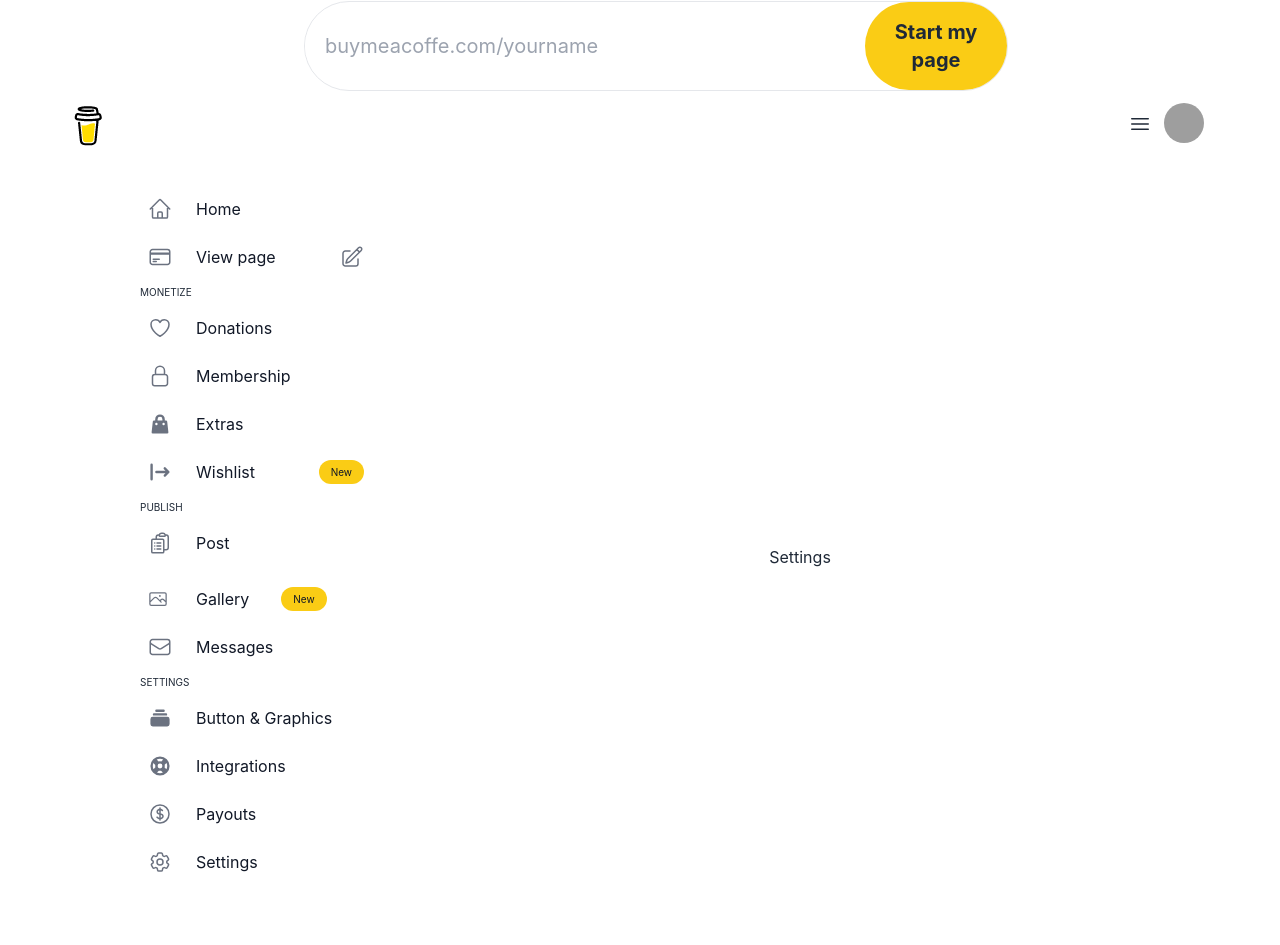
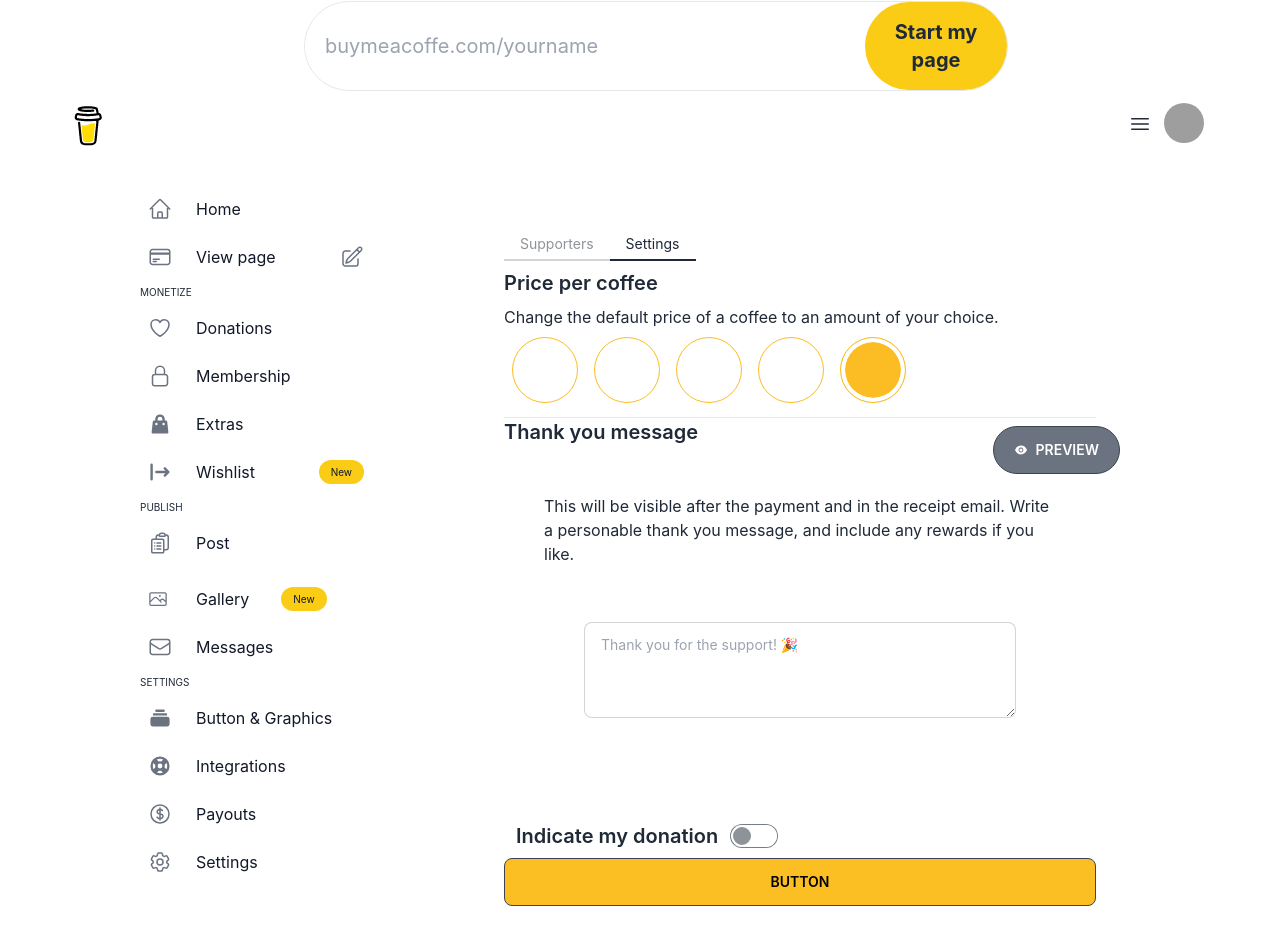
Before and after one commit to alamin00006/buy-mea-coffe, a React (Create React App) app: page /sideNavbar/settings in a window 1280 px wide. Shown: the part 569-1514 px from the top of the page. Built offline with nearby package versions, Linux system fonts and the light colour scheme; grey boxes are pictures that could not be loaded.

Commit message:
donations and setting page complete

```diff
--- a/src/components/Home/SideNavbar/Donations/Donations.js
+++ b/src/components/Home/SideNavbar/Donations/Donations.js
@@ -1,10 +1,82 @@
 import React from 'react';
+import { Link } from 'react-router-dom';
+import { SiGithubsponsors } from "react-icons/si";
+import {BiDollarCircle} from "react-icons/bi";
+import {AiOutlineDollarCircle} from "react-icons/ai";
+import "./Donations.css"
 
 const Donations = () => {
     return (
-        <div>
-            <h1>Donations</h1>
+
+        <div className='bg-white w-full h-[100vh] mx-auto'>
+
+      <div class="card-body m-10 bg-white ">
+
+      <div class="tabs ">
+        <Link class="tab tab-bordered tab-active" to="/sideNavbar/donations">Supporters</Link>
+        <Link class="tab tab-bordered " to="/sideNavbar/settings">Settings</Link>
         </div>
+
+
+        <div className='mx-auto my-5'>
+                    <div class="stats shadow bg-slate-100 mx-2 px-3">
+                    <div class="stat ">
+
+                        <div class="stat-value">0</div>
+                        <div class="group flex items-center mt-5">
+                        <SiGithubsponsors/>
+                        <div class="ltr:ml-3 rtl:mr-3">
+                            <p class=" text-sm font-medium mx-3">Supporter</p>
+                        </div>
+                        </div>
+                    </div>
+                    </div>
+
+                    <div class="stats shadow bg-slate-100 mx-2 px-3">
+                    <div class="stat">
+
+                        <div class="stat-value">$0</div>
+                        <div class="group flex items-center mt-5">
+                        <AiOutlineDollarCircle/>
+                        <div class="ltr:ml-3 rtl:mr-3">
+                            <p class="text-sm font-medium mx-3">Last 30 day</p>
+                        </div>
+                        </div>
+                    </div>
+                    </div>
+
+                    <div class="stats shadow bg-slate-100 mx-2 px-3">
+                    <div class="stat">
+
+                        <div class="stat-value">$0</div>
+                       <div class="group flex items-center mt-5">
+                        <BiDollarCircle/>
+                        <div class="ltr:ml-3 rtl:mr-3">
+                            <p class="text-sm font-medium mx-3">All-Time</p>
+                        </div>
+                        </div>
+                    </div>
+                    </div>
+                </div>
+                    <hr/>
+
+
+                    <div class="card w-full card-body border-solid m-10 bg-base-100 shadow-xl mx-auto">
+
+                <div class="card-body items-center text-center">
+                    <div class="card-actions text-xl bg-slate-300 p-3 rounded-full">
+                    <SiGithubsponsors className='m-auto'><span className='mt-'>0</span></SiGithubsponsors>
+
+
+                    </div>
+                    <h2 class="card-title">You don't have any supporters yet</h2>
+                    <p>Share your page with your audience to get started.</p>
+                </div>
+                </div>
+
+ </div>
+ </div>
+
     );
 };
 
--- a/src/components/Home/SideNavbar/MemberShips/MemberShips.js
+++ b/src/components/Home/SideNavbar/MemberShips/MemberShips.js
@@ -1,7 +1,7 @@
 import React from 'react';
 import { BsArrowRight } from "react-icons/bs";
-import img1 from '../img/mem-onboard-1.png'
-import img2 from '../img/mem-onboard-2.png'
+import img1 from '../../../../images/mem-onboard-1.png'
+import img2 from '../../../../images/mem-onboard-2.png'
 
 const Membership = () => {
     return (
--- a/src/components/Home/SideNavbar/Settings/Settings.js
+++ b/src/components/Home/SideNavbar/Settings/Settings.js
@@ -1,10 +1,79 @@
 import React from 'react';
+import { Link } from 'react-router-dom';
+import { AiFillEye } from "react-icons/ai";
+import "./Settings.css"
 
 const Settings = () => {
     return (
-        <div>
-            Settings
+        <div className='bg-white w-full h-[100vh] mx-auto'>
+
+      <div class="card-body m-10 bg-white">
+
+      <div class="tabs ">
+        <Link class="tab tab-bordered " to="/sideNavbar/donations">Supporters</Link>
+        <Link class="tab tab-bordered tab-active" to="/sideNavbar/settings">Settings</Link>
         </div>
+           <h3 className='text-xl card-title'>Price per coffee</h3>
+            <p>Change the default price of a coffee to an amount of your choice.
+
+
+            <div>
+            <input placeholder="$1" type="radio" name="radio-6" class="text-red-400 p-8 m-2 radio radio-warning" checked />
+            <input placeholder="$2" type="radio" name="radio-6" class="p-8 m-2 radio radio-warning" checked />
+            <input placeholder="$3" type="radio" name="radio-6" class="p-8 m-2 radio radio-warning" checked />
+            <input placeholder="$4" type="radio" name="radio-6" class="p-8 m-2 radio radio-warning"checked />
+            <input placeholder="$5" type="radio" name="radio-6" class="p-8 m-2 radio radio-warning" checked />
+            </div>
+
+            <hr/>
+
+
+
+
+
+            <div className='flex flex-nowrap'>
+                <h3 className='text-xl card-title '>Thank you message</h3>
+
+                <label for="my-modal-6" class="btn gap-2 text-white  bg-gray-500 hover:bg-gray-400 px-5 py-2 rounded-full cursor-pointer  absolute mx-40 my-2 right-0"><AiFillEye/>
+                        <div>Preview</div></label>
+
+                  <input type="checkbox" id="my-modal-6" class="modal-toggle" />
+                <div class="modal modal-bottom sm:modal-middle ">
+                  <div class="modal-box ">
+                    <h3 class="font-bold text-lg">Congratulations random Internet user!</h3>
+                    <p class="py-4">You've been selected for a chance to get one year of subscription to use Wikipedia for free!</p>
+                    <div class="modal-action">
+                      <label for="my-modal-6" class="btn">Yay!</label>
+                    </div>
+                  </div>
+                </div>
+
+            </div>
+</p>
+
+<div className='m-10'>
+    <p>This will be visible after the payment and in the receipt email. Write a personable thank you message, and include any rewards if you like.</p>
+
+    <div class="form-control m-10">
+  <label class="label">
+
+  </label>
+  <textarea class="text-1xl textarea textarea-bordered h-24" placeholder="Thank you for the support! 🎉"></textarea>
+  <label class="label">
+
+  </label>
+</div>
+</div>
+        <div className='flex '>
+        <h3 className='card-title text-xl mx-3'>Indicate my donation</h3>
+        <input type="checkbox" class="my-auto toggle toggle-warning"  />
+        </div>
+
+
+<button class="btn hover:bg-amber-300 bg-amber-400 text-black">Button</button>
+ </div>
+ </div>
+
     );
 };
 
```
Also changed, not shown: src/components/Home/SideNavbar/Donations/Donations.css (added), src/components/Home/SideNavbar/Settings/Settings.css (added), src/images/mem-onboard-1.png (added), src/images/mem-onboard-2.png (added).
